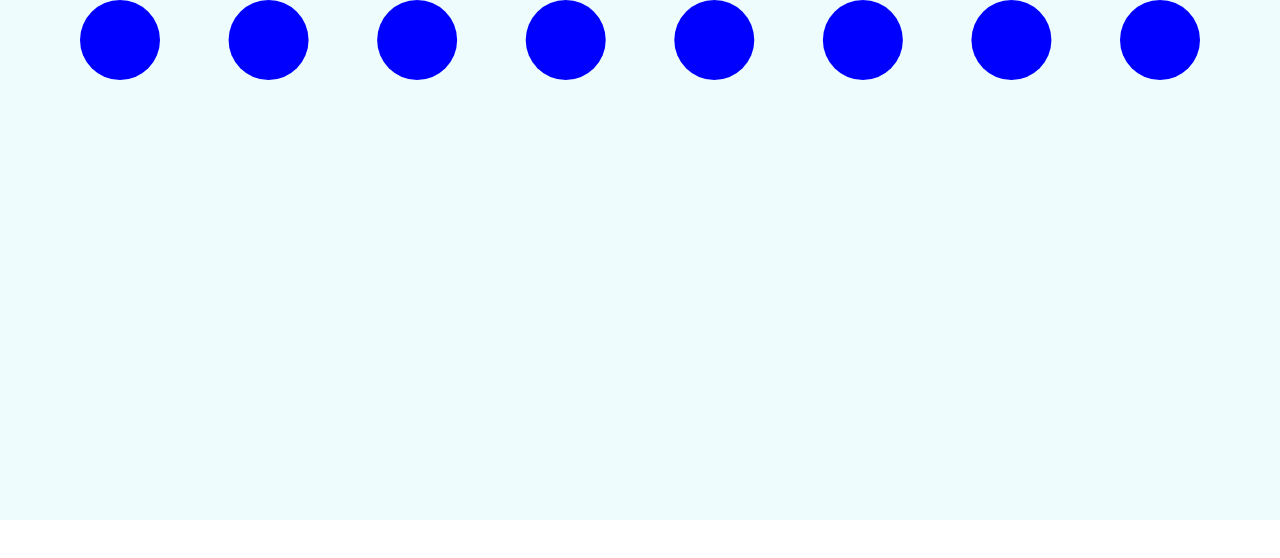
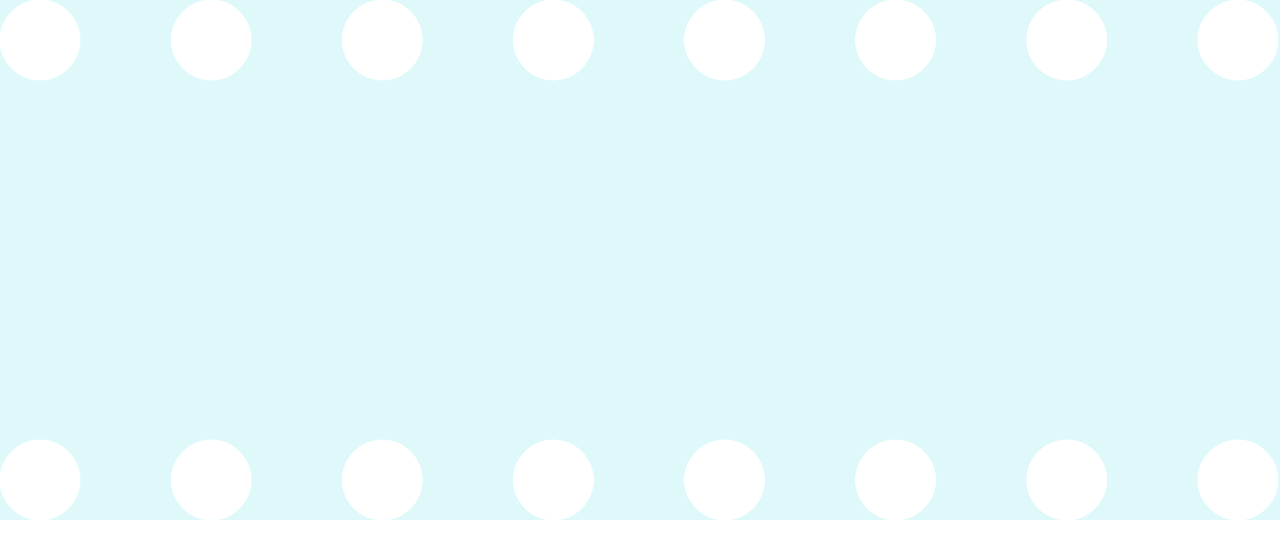
Before and after one commit to WilsonBenavides/webpack-template, a website built with webpack: page src/template.html in a window 1280 px wide. Built offline with nearby package versions, Linux system fonts and the light colour scheme.

Commit message:
circulos blancos dibujados, cuando el mouse pasa encima de ellos el borde cambia de color

```diff
--- a/src/js/index.js
+++ b/src/js/index.js
@@ -1,20 +1,24 @@
+
+import * as util from './utils'
 import style from '../css/style.css'
 import sass from '../scss/main.scss'
 import logo from '../img/webpack-logo.svg'
 import data from '../data.json'
-import suma from './suma'
-import utils from './utils'
+import { suma } from './suma'
 
-//const profesor = 'Wilson Benavides'
+
+
+const profesor = 'Wilson Benavides'
 
 //console.log('Hola mundo Webpack, sin configuración')
 //console.log(`Hola ${profesor}`)
-//console.log(suma(5, 3))
+console.log(util.randomIntFromRange(3, 5))
+//console.log(randomIntFromRange(0, 5))
 
-//const d = document,
+//const d = document
   //canvas = d.getElementById('canvas')
   //h1 = d.createElement('h1'),
-  //img = d.createElement('img')
+  //const img = d.createElement('img')
 
 //h1.textContent = 'Hola Mundo con Webpack }:)'
 //img.src = logo
@@ -47,7 +51,7 @@ addEventListener('mousemove', event => {
 
 addEventListener('resize', () => {
     canvas.width = innerWidth
-    canvas.height = innerHeight
+	canvas.height = innerHeight * 0.65
 
     init()
 })
@@ -63,26 +67,38 @@ function TicketCircle(x, y, radius, color) {
 TicketCircle.prototype.draw = function() {
     c.beginPath()
     c.arc(this.x, this.y, this.radius, 0, Math.PI * 2, false)
-    c.fillStyle = this.color
+    c.fillStyle = 'white'
     c.fill()
+    c.strokeStyle = this.color
+    c.stroke()
     c.closePath()
 }
 
 TicketCircle.prototype.update = function() {
     this.draw()
+
+    if (util.distance(mouse.x, mouse.y, this.x, this.y) < this.radius) {
+        console.log('collided')
+        this.color = 'red'
+    } else {
+        this.color = 'white'
+    }
 }
 
 // Implementation
 let circles
+//let circleMouse
 function init() {
     circles = []
+    //circleMouse = new TicketCircle(100, 100, 30, 'green')
 
     let radius = canvas.width / 32
     let y = radius
     for (let i = 0; i < 8; i++) {
-    	let wdth = (canvas.width / 8) - (radius / 3.5)
-    	let x = (wdth  * (i + 1)) - wdth + (3 * radius)
-        circles.push(new TicketCircle(x, y, radius, 'blue'))
+    	let wdth = (canvas.width / 7.48)
+    	let x = (wdth  * (i + 1)) - wdth + radius
+        circles.push(new TicketCircle(x, y, radius, 'white'))
+        circles.push(new TicketCircle(x, canvas.height - y, radius, 'white'))
     }
 }
 
@@ -91,6 +107,10 @@ function animate() {
     requestAnimationFrame(animate)
     c.clearRect(0, 0, canvas.width, canvas.height)
 
+    // circleMouse.x = mouse.x
+    // circleMouse.y = mouse.y
+    // circleMouse.update()
+
     circles.forEach(circle => {
     	circle.update()
     })
--- a/src/js/suma.js
+++ b/src/js/suma.js
@@ -1 +1,5 @@
-export const suma = (a, b) => a + b
+export function randomIntFromRange(min, max) {
+  return Math.floor(Math.random() * (max - min + 1) + min)
+}
+
+//export const suma = (a, b) => a + b
--- a/src/js/utils.js
+++ b/src/js/utils.js
@@ -1,16 +1,14 @@
-function randomIntFromRange(min, max) {
+export function randomIntFromRange(min, max) {
   return Math.floor(Math.random() * (max - min + 1) + min)
 }
 
-function randomColor(colors) {
+export function randomColor(colors) {
   return colors[Math.floor(Math.random() * colors.length)]
 }
 
-function distance(x1, y1, x2, y2) {
+export function distance(x1, y1, x2, y2) {
   const xDist = x2 - x1
   const yDist = y2 - y1
 
   return Math.sqrt(Math.pow(xDist, 2) + Math.pow(yDist, 2))
 }
-
-module.exports = { randomIntFromRange, randomColor, distance }
--- a/src/scss/main.scss
+++ b/src/scss/main.scss
@@ -12,5 +12,5 @@
 }
 
 #canvas {
-  background-color: rgba($color: #dff9fb, $alpha: .5);
+  background-color: rgba($color: #dff9fb, $alpha: 1);
 }
--- a/src/template.html
+++ b/src/template.html
@@ -9,7 +9,7 @@
   <link rel="shortcut icon" href="favicon.ico">
 </head>
 
-<body>
+<body id="app">
   <canvas id="canvas"></canvas>
 </body>
 
```
